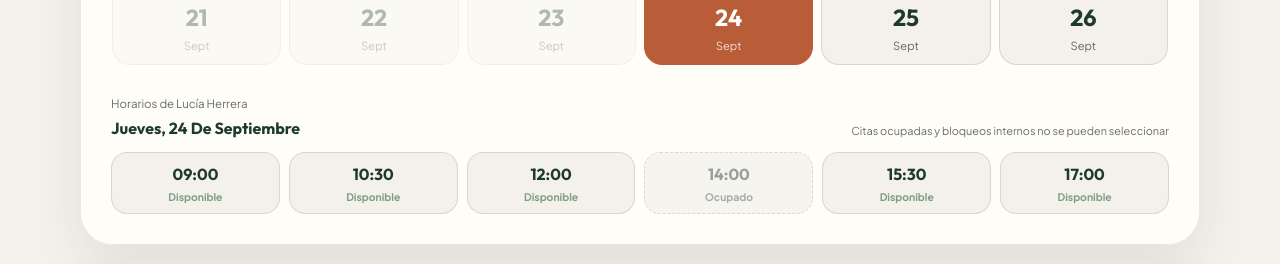
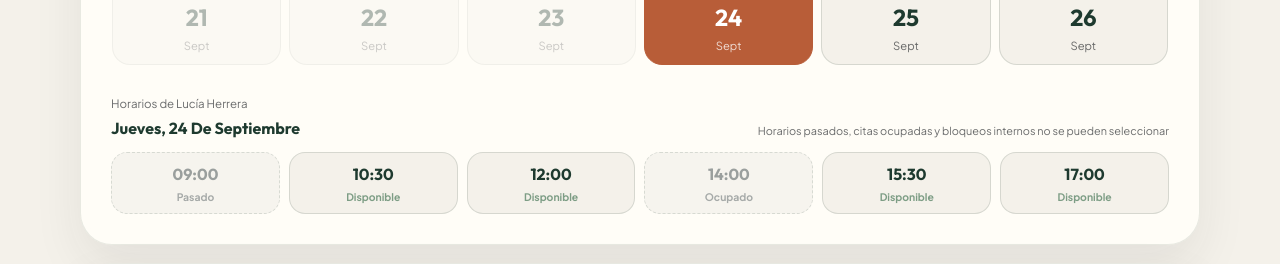
Before and after one commit to soyalbamontalvo-dev/turnos-online-estudio-paisajismo, a Next.js app: page / in a window 1280 px wide. Shown: the part 1060-1324 px from the top of the page. Built offline with nearby package versions, Linux system fonts and the light colour scheme.

Commit message:
Prevent past bookings using studio timezone

```diff
--- a/app/page.tsx
+++ b/app/page.tsx
@@ -18,6 +18,7 @@ const timeSlots = ["09:00", "10:30", "12:00", "14:00", "15:30", "17:00"];
 const STORAGE_KEY = "paisajismo-booking-draft";
 const APPOINTMENTS_KEY = "paisajismo-demo-appointments";
 const BLOCKS_KEY = "paisajismo-demo-blocks";
+const STUDIO_TIME_ZONE = "America/Tegucigalpa";
 
 type Draft = { serviceId: string; professionalId: string; date: string; time: string };
 type DemoAppointment = {
@@ -39,6 +40,15 @@ function addDays(date: Date, amount: number) { const next = new Date(date); next
 function startOfWeek(date: Date) {
   const start = new Date(date); const day = start.getDay(); const difference = day === 0 ? -6 : 1 - day;
   start.setDate(start.getDate() + difference); start.setHours(0, 0, 0, 0); return start;
+}
+function getStudioNow() {
+  const parts = new Intl.DateTimeFormat("en-CA", { timeZone: STUDIO_TIME_ZONE, year: "numeric", month: "2-digit", day: "2-digit", hour: "2-digit", minute: "2-digit", hourCycle: "h23" }).formatToParts(new Date());
+  const values = Object.fromEntries(parts.filter((part) => part.type !== "literal").map((part) => [part.type, part.value]));
+  return { dateKey: `${values.year}-${values.month}-${values.day}`, time: `${values.hour}:${values.minute}` };
+}
+function isPastSlot(dateKey: string, time: string) {
+  const now = getStudioNow();
+  return dateKey < now.dateKey || (dateKey === now.dateKey && time <= now.time);
 }
 function createDemoAppointments(monday: Date): DemoAppointment[] {
   return [
@@ -69,8 +79,9 @@ export default function HomePage() {
   const [ready, setReady] = useState(false);
 
   useEffect(() => {
-    const today = new Date(); today.setHours(0, 0, 0, 0);
-    const monday = startOfWeek(today); const currentTodayKey = toDateKey(today); const currentMondayKey = toDateKey(monday);
+    const studioNow = getStudioNow();
+    const today = fromDateKey(studioNow.dateKey);
+    const monday = startOfWeek(today); const currentTodayKey = studioNow.dateKey; const currentMondayKey = toDateKey(monday);
     setTodayKey(currentTodayKey); setBaseMondayKey(currentMondayKey);
 
     let demoAppointments = createDemoAppointments(monday);
@@ -94,7 +105,7 @@ export default function HomePage() {
           const draftDate = fromDateKey(draft.date);
           const diffDays = Math.round((draftDate.getTime() - monday.getTime()) / 86400000);
           const draftWeekOffset = Math.max(0, Math.floor(diffDays / 7));
-          if (draftWeekOffset <= 4) { setWeekOffset(draftWeekOffset); setSelectedDate(draft.date); if (draft.time && timeSlots.includes(draft.time)) setSelectedTime(draft.time); }
+          if (draftWeekOffset <= 4) { setWeekOffset(draftWeekOffset); setSelectedDate(draft.date); if (draft.time && timeSlots.includes(draft.time) && !isPastSlot(draft.date, draft.time)) setSelectedTime(draft.time); }
         }
       } catch { window.localStorage.removeItem(STORAGE_KEY); }
     }
@@ -123,7 +134,7 @@ export default function HomePage() {
     return new Set(appointments.filter((a) => a.professionalId === professionalId && a.date === selectedDate && a.status !== "cancelado").map((a) => a.time));
   }, [appointments, professionalId, selectedDate]);
 
-  useEffect(() => { if (selectedTime && (occupiedTimes.has(selectedTime) || blockedTimes.has(selectedTime))) setSelectedTime(""); }, [blockedTimes, occupiedTimes, selectedTime]);
+  useEffect(() => { if (selectedTime && (occupiedTimes.has(selectedTime) || blockedTimes.has(selectedTime) || isPastSlot(selectedDate, selectedTime))) setSelectedTime(""); }, [blockedTimes, occupiedTimes, selectedDate, selectedTime]);
   useEffect(() => { if (ready) window.localStorage.setItem(STORAGE_KEY, JSON.stringify({ serviceId, professionalId, date: selectedDate, time: selectedTime } satisfies Draft)); }, [serviceId, professionalId, selectedDate, selectedTime, ready]);
 
   const weekLabel = useMemo(() => {
@@ -145,6 +156,7 @@ export default function HomePage() {
   function submitBooking(event: FormEvent<HTMLFormElement>) {
     event.preventDefault(); setFormError("");
     if (!selectedDate || !selectedTime) return setFormError("Selecciona primero un día y una hora disponibles.");
+    if (isPastSlot(selectedDate, selectedTime)) { setSelectedTime(""); return setFormError("Ese horario ya ha pasado en Tegucigalpa. Elige otro turno disponible."); }
     if (!form.name.trim() || !form.phone.trim() || !form.email.trim()) return setFormError("Completa nombre, teléfono y correo para confirmar la reserva.");
 
     let latestAppointments = appointments; let latestBlocks = blocks;
@@ -195,8 +207,8 @@ export default function HomePage() {
         {!ready || !weekStart ? <div className="calendar-loading">Preparando disponibilidad…</div> : <>
           <div className="week-toolbar" aria-label="Navegación semanal"><button type="button" className="week-nav-button" onClick={() => changeWeek(-1)} disabled={weekOffset === 0}>←</button><div><span>Semana</span><strong>{weekLabel}</strong></div><button type="button" className="week-nav-button" onClick={() => changeWeek(1)} disabled={weekOffset === 4}>→</button></div>
           <div className="day-strip">{weekDays.map((date) => { const key = toDateKey(date); const active = key === selectedDate; return <button type="button" className={`day-button ${active ? "is-active" : ""}`} key={key} disabled={key < todayKey} onClick={() => selectDay(date)}><span>{date.toLocaleDateString("es-ES", { weekday: "short" }).replace(".", "")}</span><strong>{date.getDate()}</strong><small>{date.toLocaleDateString("es-ES", { month: "short" }).replace(".", "")}</small></button>; })}</div>
-          <div className="availability-heading"><div><span>Horarios de {selectedProfessional.name}</span><strong>{selectedDateLabel}</strong></div><span className="availability-note">Citas ocupadas y bloqueos internos no se pueden seleccionar</span></div>
-          <div className="slot-grid">{timeSlots.map((time) => { const occupied = occupiedTimes.has(time); const blocked = blockedTimes.has(time); const active = selectedTime === time; return <button key={time} type="button" className={`slot-button ${active ? "is-active" : ""}`} disabled={occupied || blocked} aria-pressed={active} onClick={() => { setSelectedTime(time); setConfirmedAppointment(null); }}>{time}<span>{blocked ? "Bloqueado" : occupied ? "Ocupado" : active ? "Elegido" : "Disponible"}</span></button>; })}</div>
+          <div className="availability-heading"><div><span>Horarios de {selectedProfessional.name}</span><strong>{selectedDateLabel}</strong></div><span className="availability-note">Horarios pasados, citas ocupadas y bloqueos internos no se pueden seleccionar</span></div>
+          <div className="slot-grid">{timeSlots.map((time) => { const occupied = occupiedTimes.has(time); const blocked = blockedTimes.has(time); const past = !!selectedDate && isPastSlot(selectedDate, time); const active = selectedTime === time; return <button key={time} type="button" className={`slot-button ${active ? "is-active" : ""}`} disabled={occupied || blocked || past} aria-pressed={active} onClick={() => { setSelectedTime(time); setConfirmedAppointment(null); }}>{time}<span>{past ? "Pasado" : blocked ? "Bloqueado" : occupied ? "Ocupado" : active ? "Elegido" : "Disponible"}</span></button>; })}</div>
         </>}
       </section>
 
```
